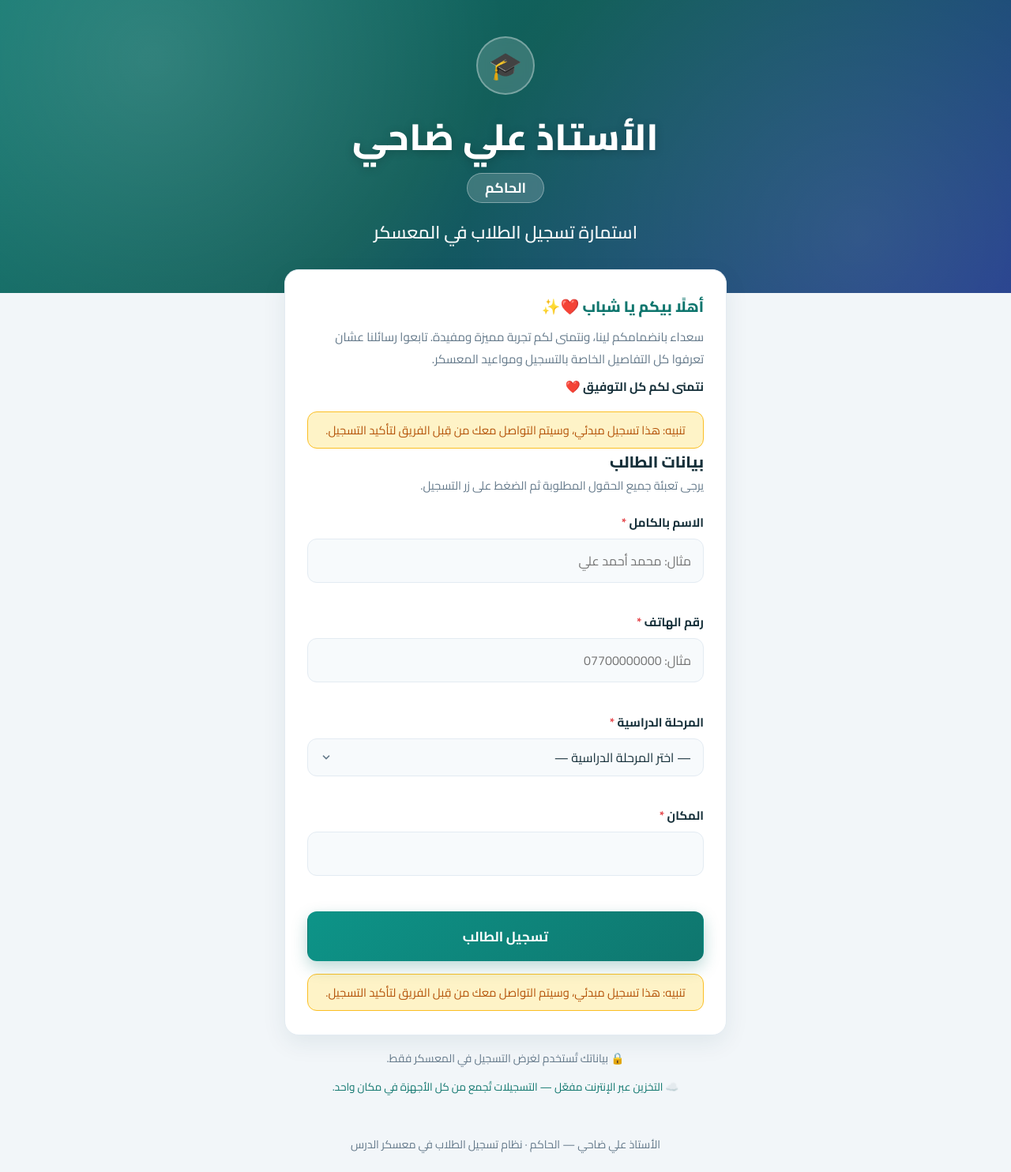
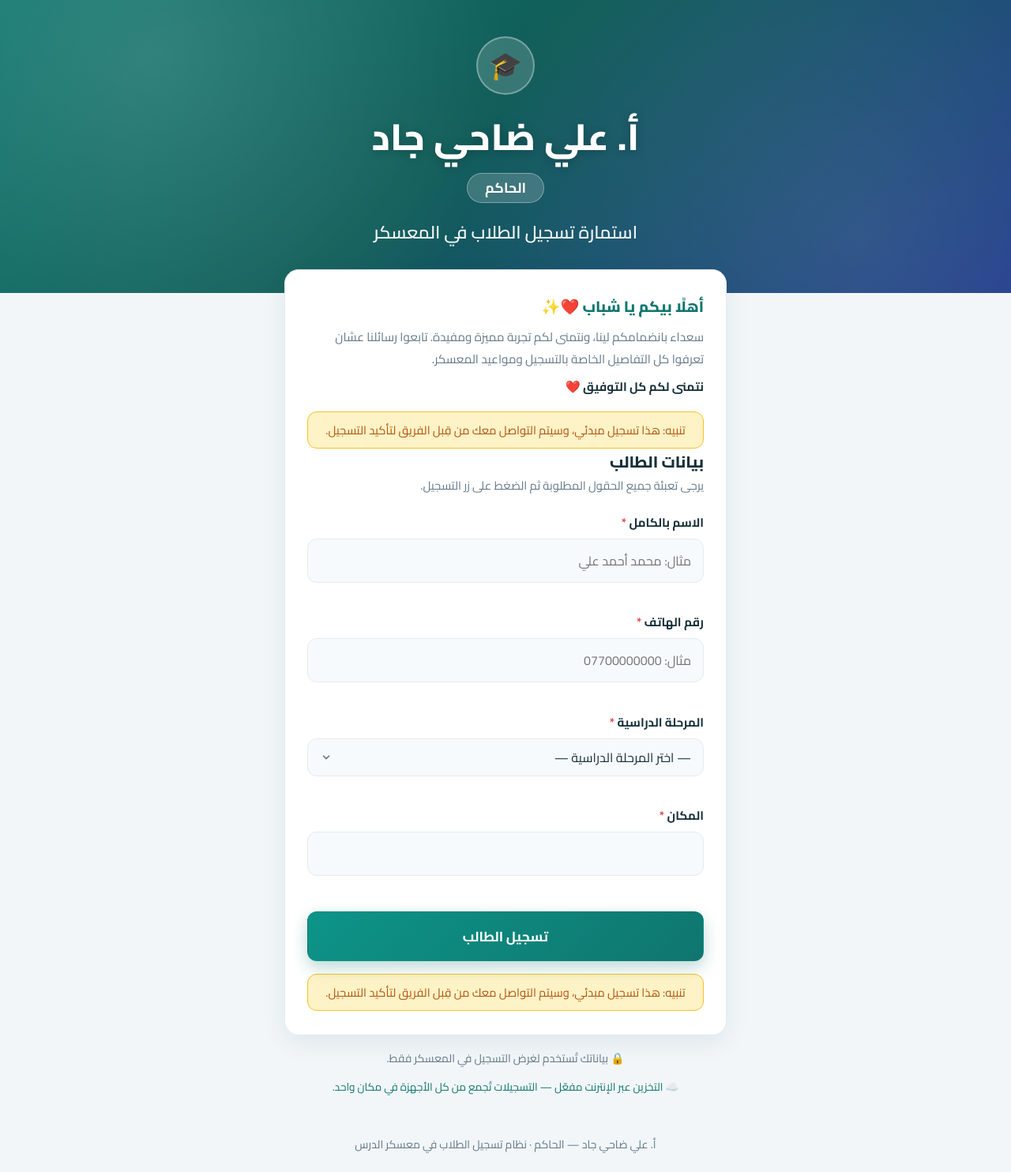
Before and after one commit to basm32817-dotcom/msale-camp1, a website: page public/index.html in a window 1280 px wide. Shown: the whole page at 79% size. Drawn offline with nearby package versions, Linux system fonts and the light colour scheme; no server answers.

Commit message:
rename teacher to أ. علي ضاحي جاد

```diff
--- a/package.json
+++ b/package.json
@@ -1,7 +1,7 @@
 {
   "name": "msale-camp-registration",
   "version": "1.0.0",
-  "description": "نظام تسجيل الطلاب في معسكر الدرس - الأستاذ علي ضاحي (الحاكم)",
+  "description": "نظام تسجيل الطلاب في معسكر الدرس - أ. علي ضاحي جاد (الحاكم)",
   "main": "server.js",
   "scripts": {
     "start": "node server.js",
--- a/public/index.html
+++ b/public/index.html
@@ -4,8 +4,8 @@
   <meta charset="UTF-8" />
   <meta name="viewport" content="width=device-width, initial-scale=1.0" />
   <meta name="theme-color" content="#0f766e" />
-  <title>استمارة تسجيل الطلاب في المعسكر | الأستاذ علي ضاحي</title>
-  <meta name="description" content="استمارة تسجيل الطلاب في معسكر الدرس - الأستاذ علي ضاحي (الحاكم)" />
+  <title>استمارة تسجيل الطلاب في المعسكر | أ. علي ضاحي جاد</title>
+  <meta name="description" content="استمارة تسجيل الطلاب في معسكر الدرس - أ. علي ضاحي جاد (الحاكم)" />
 
   <!-- خط Cairo للواجهة العربية -->
   <link rel="preconnect" href="https://fonts.googleapis.com" />
@@ -33,7 +33,7 @@
         <img src="logo.png" alt="شعار المعسكر" onload="this.closest('.hero-avatar').classList.add('has-logo')" onerror="this.remove()" />
         <span class="hero-avatar-emoji" aria-hidden="true">🎓</span>
       </div>
-      <h1 class="hero-name">الأستاذ علي ضاحي</h1>
+      <h1 class="hero-name">أ. علي ضاحي جاد</h1>
       <p class="hero-title">الحاكم</p>
       <h2 class="hero-camp">استمارة تسجيل الطلاب في المعسكر</h2>
     </div>
@@ -137,7 +137,7 @@
   <!-- ======================= التذييل ======================= -->
   <footer class="footer">
     <p id="number-notice" class="notice" hidden></p>
-    <p>الأستاذ علي ضاحي — الحاكم · نظام تسجيل الطلاب في معسكر الدرس</p>
+    <p>أ. علي ضاحي جاد — الحاكم · نظام تسجيل الطلاب في معسكر الدرس</p>
   </footer>
 
   <script src="js/config.js"></script>
--- a/public/js/config.js
+++ b/public/js/config.js
@@ -18,7 +18,7 @@ const APP_CONFIG = {
   API_BASE: '/api',
 
   // بيانات المعهد
-  TEACHER: 'الأستاذ علي ضاحي',
+  TEACHER: 'أ. علي ضاحي جاد',
   TITLE: 'الحاكم',
   CAMP: 'معسكر الدرس',
 
--- a/server.js
+++ b/server.js
@@ -1,6 +1,6 @@
 // ============================================================
 //  server.js — خادم نظام تسجيل الطلاب في معسكر الدرس
-//  الأستاذ علي ضاحي — الحاكم
+//  أ. علي ضاحي جاد — الحاكم
 //
 //  التشغيل:  npm start   ثم افتح  http://localhost:3000
 // ============================================================
@@ -38,7 +38,7 @@ app.get('/api/config', (req, res) => {
   const adminNumber = whatsapp.normalizeRecipient(process.env.WHATSAPP_ADMIN_NUMBER);
   res.json({
     appName: 'استمارة تسجيل الطلاب في المعسكر',
-    teacher: 'الأستاذ علي ضاحي',
+    teacher: 'أ. علي ضاحي جاد',
     title: 'الحاكم',
     stages: STAGES,
     whatsappAdminNumber: adminNumber,
@@ -118,7 +118,7 @@ app.use((err, req, res, next) => {
 
 app.listen(PORT, () => {
   console.log('──────────────────────────────────────────────');
-  console.log('  معسكر الدرس — الأستاذ علي ضاحي (الحاكم)');
+  console.log('  معسكر الدرس — أ. علي ضاحي جاد (الحاكم)');
   console.log(`  استمارة التسجيل : http://localhost:${PORT}`);
   console.log(`  لوحة الإدارة    : http://localhost:${PORT}/admin`);
   console.log(
```
Also changed, not shown: public/admin.html (+3 -3 lines), README.md.
